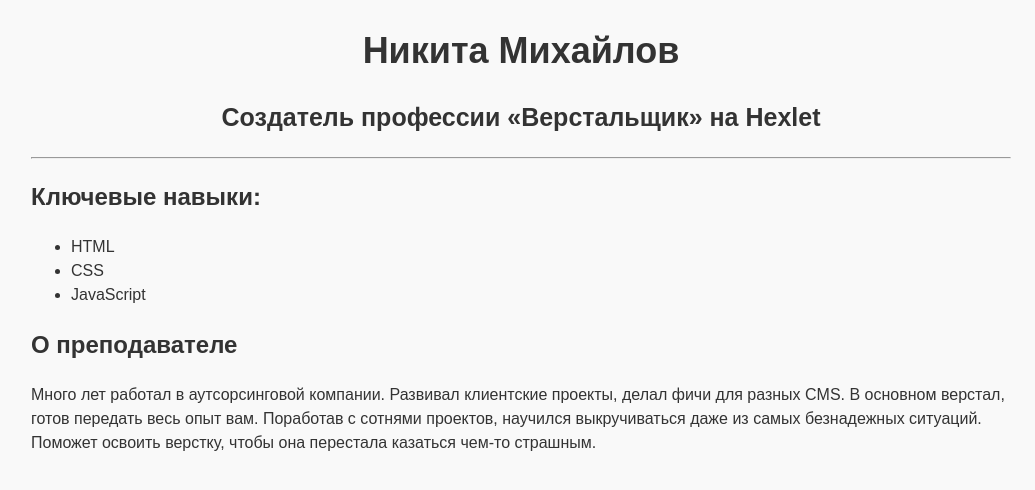
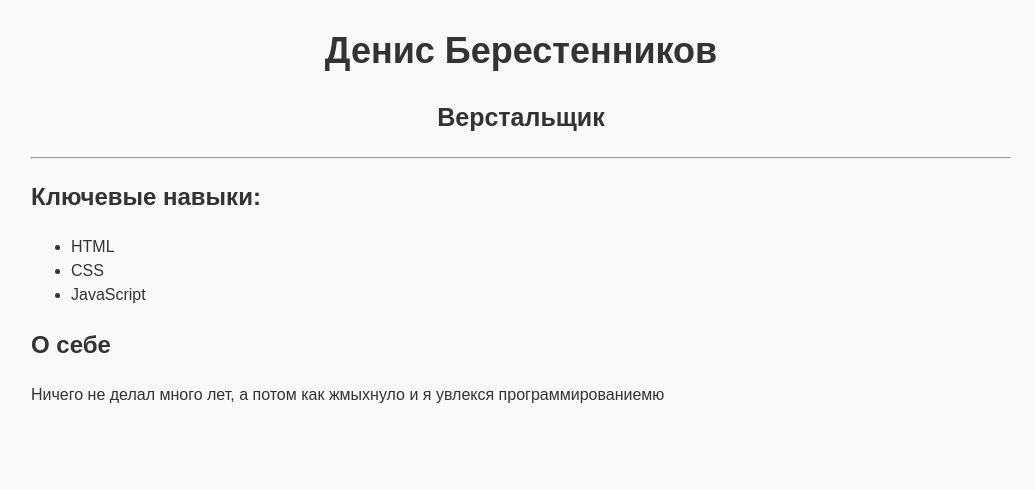
Before and after one commit to Mir0v0i/Mir0v0i.github.io, a plain HTML site: page index.html in a window 1280 px wide. Shown: the whole page, without its empty margins (119-1154 px from the left). Drawn offline with Linux system fonts and the light colour scheme.

Commit message:
index.html

```diff
--- a/index.html
+++ b/index.html
@@ -8,8 +8,8 @@
 </head>
   <body>
     <main>
-      <h1>Никита Михайлов</h1>
-      <h2>Создатель профессии «Верстальщик» на Hexlet</h2>
+      <h1>Денис Берестенников</h1>
+      <h2>Верстальщик</h2>
 
       <hr>
 
@@ -23,13 +23,10 @@
       </section>
 
       <section>
-        <h2>О преподавателе</h2>
+        <h2>О себе</h2>
         <p>
-          Много лет работал в аутсорсинговой компании. Развивал клиентские проекты,
-          делал фичи для разных CMS. В основном верстал, готов передать весь опыт
-          вам. Поработав с сотнями проектов, научился выкручиваться даже из самых
-          безнадежных ситуаций. Поможет освоить верстку, чтобы она перестала
-          казаться чем-то страшным.
+          Ничего не делал много лет, а потом как
+            жмыхнуло и я увлекся программированиемю
         </p>
       </section>
     </main>
```
